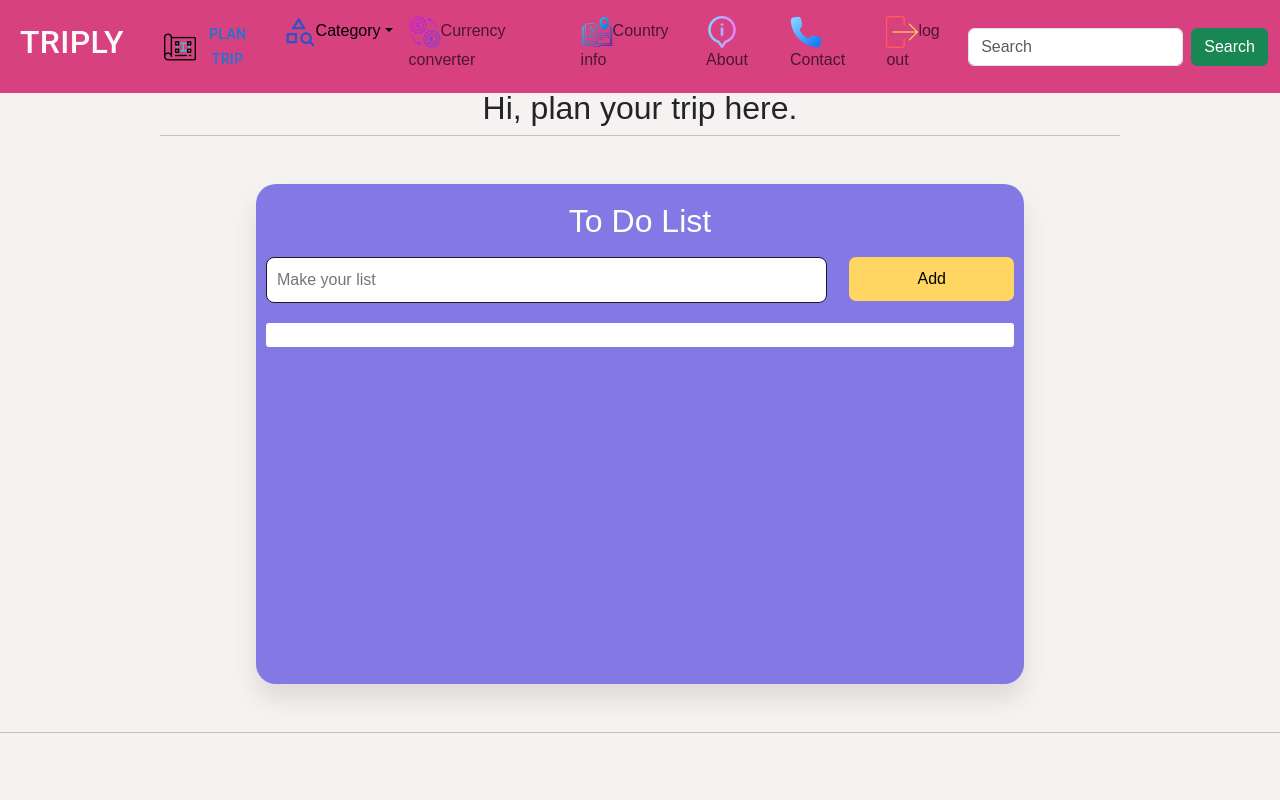
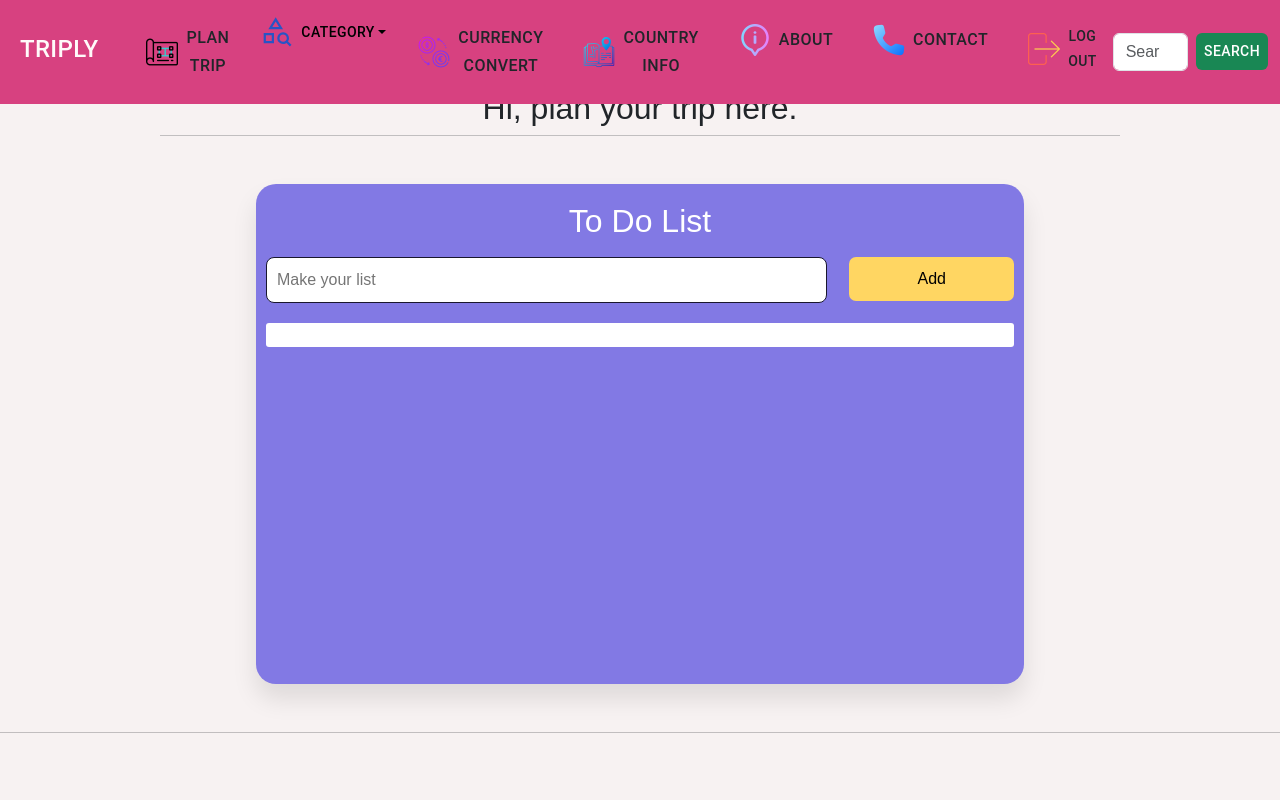
Before and after one commit to SaurabhJadli/triply-v2, a React (Vite) app in the folder frontend/: page /plan in a window 1280 px wide. Shown: the top 800 px of the page. Built offline with nearby package versions, Linux system fonts and the light colour scheme.

Commit message:
navi fix

```diff
--- a/frontend/index.html
+++ b/frontend/index.html
@@ -12,5 +12,6 @@
   <body>
     <div id="root"></div>
     <script type="module" src="/src/main.jsx"></script>
+    <script src="https://cdn.jsdelivr.net/npm/bootstrap@5.3.6/dist/js/bootstrap.bundle.min.js" integrity="sha384-j1CDi7MgGQ12Z7Qab0qlWQ/Qqz24Gc6BM0thvEMVjHnfYGF0rmFCozFSxQBxwHKO" crossorigin="anonymous"></script>
   </body>
 </html>
--- a/frontend/src/components/Header.jsx
+++ b/frontend/src/components/Header.jsx
@@ -20,12 +20,12 @@ export default function Header() {
 
 	return (
 
-			<div className="container">
+			<div className="container mb-4">
 			<nav className="navbar navbar-expand-lg nav-color  fixed-top" >
   <div className="container-fluid nav-color">
 
   <Link to="/home" className="navbar-brand " >
-  <Button title="Triply home"><h2 className="logoTitle">Triply</h2></Button>
+  <Button title="Triply home"><h4 className="logoTitle">Triply</h4></Button>
   </Link>
 
     <button className="navbar-toggler" type="button" data-bs-toggle="collapse" data-bs-target="#navbarTogglerDemo02" aria-controls="navbarTogglerDemo02" aria-expanded="false" aria-label="Toggle navigation">
@@ -36,8 +36,10 @@ export default function Header() {
     <ul className="navbar-nav me-auto my-2 my-lg-0 navbar-nav-scroll scrollHeight" >
           <li className="nav-item">
 		<Link to="/plan" className="nav-link active" aria-current="page" >
-    <Button title="Plan your trip">
-		<img src={plan} alt="planLogo" className="headLogo" />
+    <Button
+    title="Plan your trip"
+    className="text-dark fs-6 p-2">
+		<img src={plan} alt="planLogo" className="headLogo mx-2" />
 			Plan trip
     </Button>
       </Link>
@@ -45,9 +47,9 @@ export default function Header() {
 
 
         <li className="nav-item dropdown">
-		<button href="#" className="nav-link active dropdown-toggle" aria-current="page" data-bs-toggle="dropdown" aria-expanded="false">
-		<img src={category} alt="planLogo" className="headLogo" />
-		Category</button>
+		<Button className="nav-link active dropdown-toggle p-2" aria-current="page" data-bs-toggle="dropdown" aria-expanded="false">
+		<img src={category} alt="planLogo" className="headLogo mx-2" />
+		Category</Button>
 
     <ul className="dropdown-menu">
 
@@ -107,8 +109,10 @@ export default function Header() {
 
             <li><hr className="dropdown-divider" /></li>
 
-            <li><button className="dropdown-item" href="#">
-            <Link to="/searchResult" state={data} > <button type="button" className="btn btn-success me-2" onClick={() =>{
+            <li><button className="dropdown-item">
+
+            <Link to="/searchResult" state={data} >
+            <button type="button" className="btn btn-success me-2" onClick={() =>{
             data.st=("asia");}}>
             Asia</button></Link>
 
@@ -134,33 +138,64 @@ export default function Header() {
         </li>
 
         <li className="nav-item">
-		<Link to="/currency" className="nav-link" href="#">
-		<img src={currency} alt="currency convert" className="headLogo" />
-		Currency converter</Link>
+		<Link to="/currency" className="nav-link">
+    <Button
+    title="convert currency"
+    className="text-dark fs-6 p-2"
+    >
+		<img src={currency} alt="currency convert" className="headLogo mx-2" />
+		Currency Convert
+    </Button>
+    </Link>
         </li>
 
         <li className="nav-item">
 		<Link to="/countryInfo" className="nav-link">
-		<img src={map} alt="country info" className="headLogo" />
-		Country info</Link>
+
+    <Button
+     title="get country info"
+    className="text-dark fs-6 p-2">
+		<img src={map} alt="country info" className="headLogo mx-2" />
+		Country info
+    </Button>
+    </Link>
         </li>
 
         <li className="nav-item">
-		<Link to="/about" className="nav-link" href="#">
-		<img src={about} alt="About" className="headLogo" />
-		About</Link>
+
+		<Link to="/about" className="nav-link">
+        <Button
+        title="about us"
+    className="text-dark fs-6 p-2"
+    >
+		<img src={about} alt="About" className="headLogo mx-2" />
+		About
+        </Button>
+    </Link>
         </li>
 
         <li className="nav-item">
-		<Link to="/contact" className="nav-link" href="#">
-		<img src={contact} alt="contact" className="headLogo" />
-		Contact</Link>
+		<Link to="/contact" className="nav-link">
+    <Button
+    title="contact us"
+    className="text-dark fs-6 p-2"
+    >
+		<img src={contact} alt="contact" className="headLogo mx-2" />
+		Contact
+    </Button>
+    </Link>
         </li>
 
         <li className="nav-item">
-		<Link to="/login" className="nav-link" href="#">
-		<img src={logout} alt="Logout" className="headLogo" />
-		log out</Link>
+		<Link to="/login" className="nav-link">
+    <Button
+    title="log out"
+    className="text-dark p-2"
+    >
+		<img src={logout} alt="Logout" className="headLogo mx-2" />
+		log out
+    </Button>
+    </Link>
         </li>
 
       </ul>
@@ -169,13 +204,11 @@ export default function Header() {
         <input className="form-control me-2" type="search" placeholder="Search" onChange={(e) =>{
           setSearchTerm(e.target.value);
         }} aria-label="Search" />
-     <Link to="/searchResult" state={data}> <button className="btn btn-outline-success bg-success text-white">Search</button></Link>
+     <Link to="/searchResult" state={data}> <Button className="btn btn-outline-success bg-success text-white rounded-2">Search</Button></Link>
       </form>
     </div>
   </div>
 </nav>
-
-
 </div>
 	);
 
--- a/frontend/src/pages/Plain.jsx
+++ b/frontend/src/pages/Plain.jsx
@@ -2,7 +2,6 @@ import React from "react";
 import Todo from "../components/Todo";
 import Header from "../components/Header";
 import Footer from "../components/Footer";
-
 
 export default function Plan() {
     return(
```
